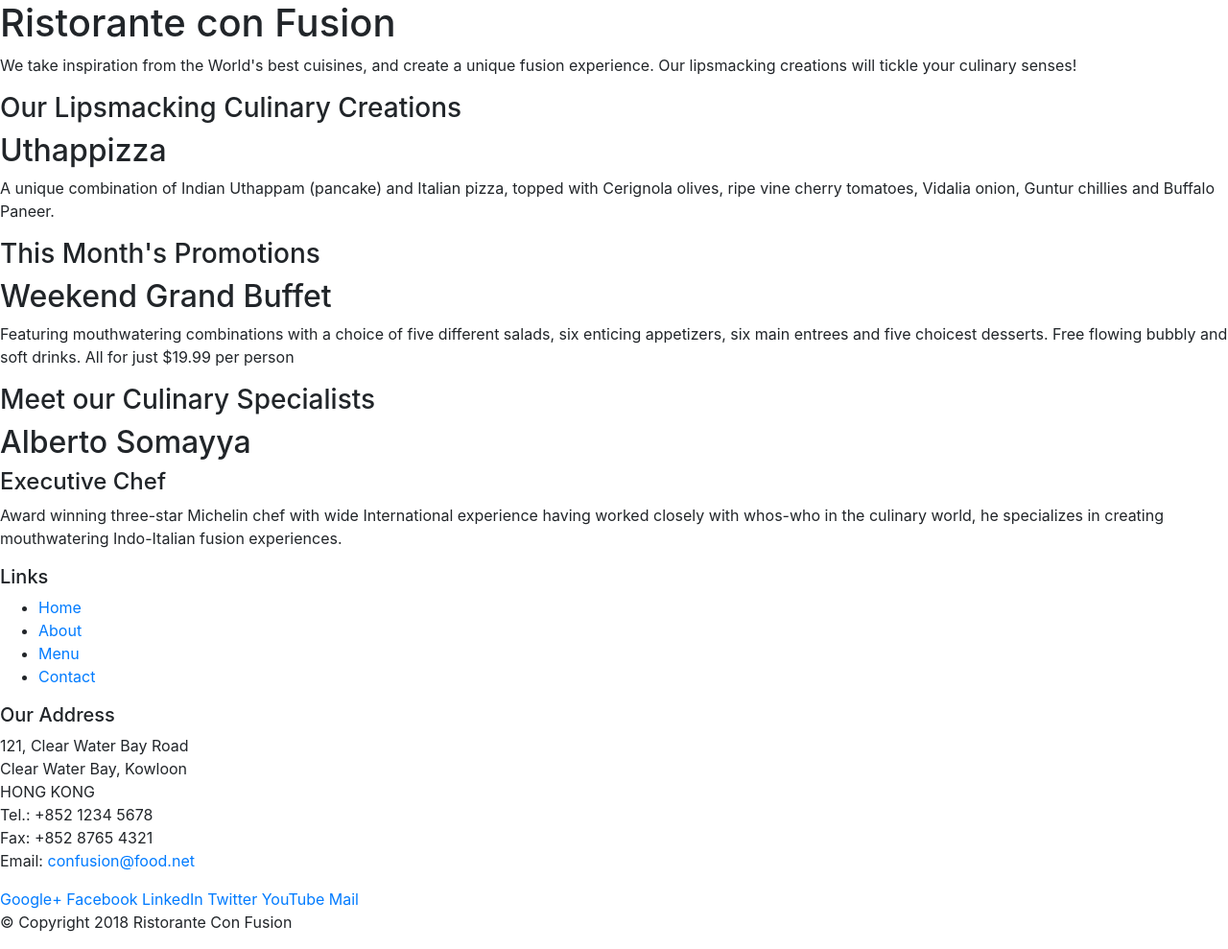
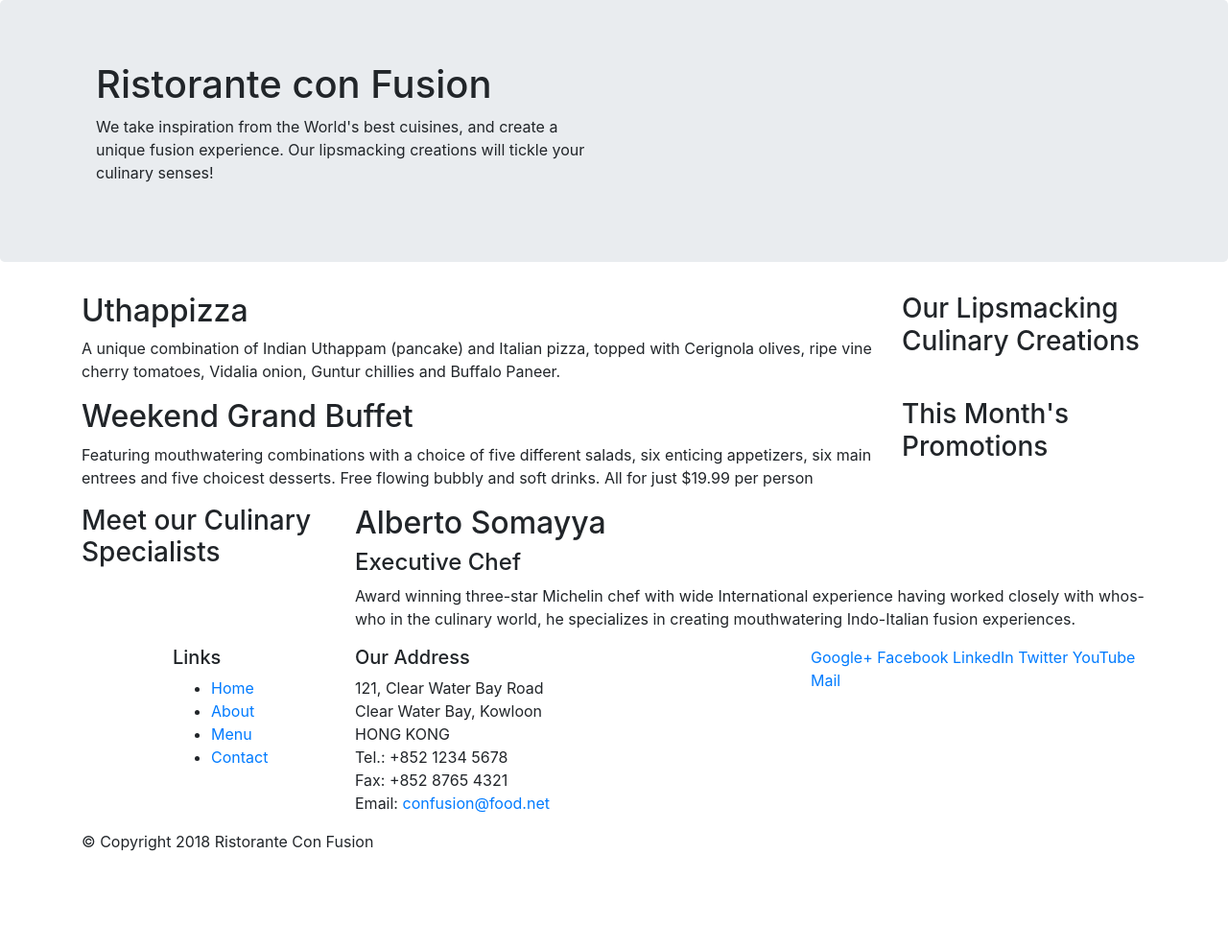
Before and after one commit to adrianosvaldomartinez/bootstraplearning, a website: page index.html in a window 1280 px wide. Shown: the whole page at 96% size. After the commit the page ends 905 px from the top, so only its background shows below. Drawn offline with nearby package versions, Linux system fonts and the light colour scheme.

Commit message:
Bootstrap Grid Part 1

```diff
--- a/index.html
+++ b/index.html
@@ -13,46 +13,46 @@
 
 <body>
 
-    <header>
-        <div>
-            <div>
+    <header class="jumbotron">
+        <div class="container">
+            <div class="col-12 col-sm-6">
                 <div>
                     <h1>Ristorante con Fusion</h1>
                     <p>We take inspiration from the World's best cuisines, and create a unique fusion experience. Our lipsmacking creations will tickle your culinary senses!</p>
                 </div>
-                <div>
+                <div class = "col-12 col-sm">
                 </div>
             </div>
         </div>
     </header>
 
-    <div>
-        <div>
-            <div>
+    <div class="container">
+        <div class="row">
+            <div class="col-12 col-sm-4 order-sm-last col-md-3">
                 <h3>Our Lipsmacking Culinary Creations</h3>
             </div>
-            <div>
+            <div class="col col-sm order-sm-first col-md">
                 <h2>Uthappizza</h2>
                 <p>A unique combination of Indian Uthappam (pancake) and Italian pizza, topped with Cerignola olives, ripe vine cherry tomatoes, Vidalia onion, Guntur chillies and Buffalo Paneer.</p>
             </div>
         </div>
 
 
-        <div>
-            <div>
+        <div class="row">
+            <div class="col-12 col-sm-4 order-sm-last col-md-3">
                 <h3>This Month's Promotions</h3>
             </div>
-            <div>
+            <div class="col col-sm order-sm-first col-md">
                 <h2>Weekend Grand Buffet</h2>
                 <p>Featuring mouthwatering combinations with a choice of five different salads, six enticing appetizers, six main entrees and five choicest desserts. Free flowing bubbly and soft drinks. All for just $19.99 per person </p>
             </div>
         </div>
 
-        <div>
-            <div>
+        <div class="row">
+            <div class="col-12 col-sm-4 col-md-3">
                 <h3>Meet our Culinary Specialists</h3>
             </div>
-            <div>
+            <div class="col col-sm col-md">
                 <h2>Alberto Somayya</h2>
                 <h4>Executive Chef</h4>
                 <p>Award winning three-star Michelin chef with wide International experience having worked closely with whos-who in the culinary world, he specializes in creating mouthwatering Indo-Italian fusion experiences. </p>
@@ -60,10 +60,9 @@
         </div>
     </div>
 
-    <footer>
-        <div>
-            <div>
-                <div>
+    <footer class="container">
+        <div class="row">
+                <div class="col-4 offset-1 col-sm-2" >
                     <h5>Links</h5>
                     <ul>
                         <li><a href="#">Home</a></li>
@@ -72,7 +71,7 @@
                         <li><a href="#">Contact</a></li>
                     </ul>
                 </div>
-                <div>
+                <div class="col-7 col-sm-5">
                     <h5>Our Address</h5>
                     <address>
 		              121, Clear Water Bay Road<br>
@@ -83,7 +82,7 @@
 		              Email: <a href="mailto:confusion@food.net">confusion@food.net</a>
 		           </address>
                 </div>
-                <div>
+                <div class="col-12 col-sm-4">
                     <div>
                         <a href="http://google.com/+">Google+</a>
                         <a href="http://www.facebook.com/profile.php?id=">Facebook</a>
@@ -93,9 +92,10 @@
                         <a href="mailto:">Mail</a>
                     </div>
                 </div>
-           </div>
-           <div>
-                <div>
+            </div>
+
+           <div class="row">
+                <div class="col-auto">
                     <p>© Copyright 2018 Ristorante Con Fusion</p>
                 </div>
            </div>
```
